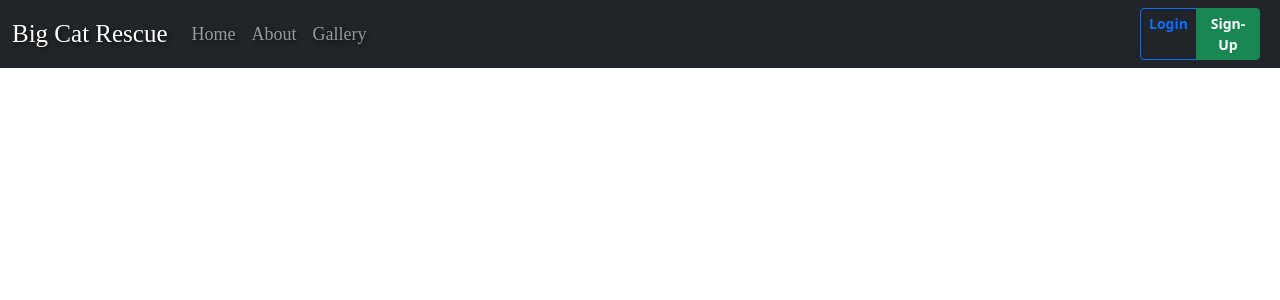
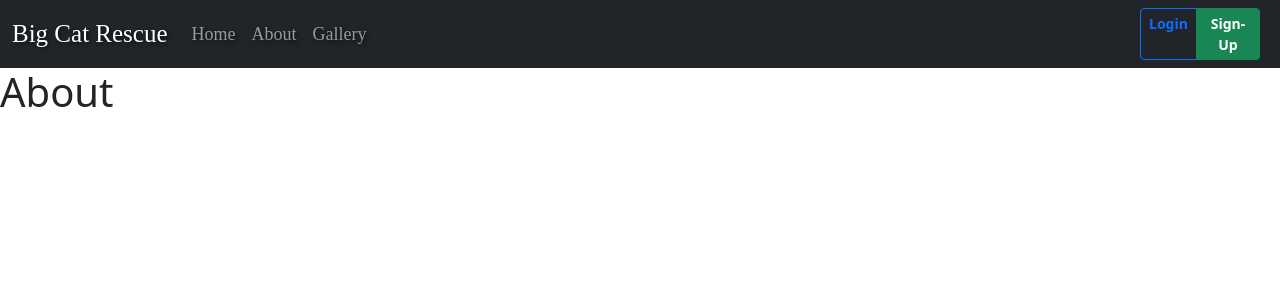
Before and after one commit to chlawrence31/cen3031-project, a React (Create React App) app in the folder frontend/: page /about in a window 1280 px wide. Shown: the top 300 px of the page. Built offline with nearby package versions, Linux system fonts and the light colour scheme; the HTML template or start-up script is replaced by a standard one.

Commit message:
Fixed bugs with overlapping Navbar on non-home pages

```diff
--- a/frontend/src/Components/NavbarComponent.js
+++ b/frontend/src/Components/NavbarComponent.js
@@ -1,16 +1,11 @@
+// NavbarComponent.js
 import React from 'react';
 import { Navbar, Nav, Container } from 'react-bootstrap';
 import { Link, useLocation } from 'react-router-dom';
-import LoginSignUp from './LoginSignUpButton'; // Import the LoginSignUp component
+import LoginSignUp from './LoginSignUpButton';
 
 const NavbarComponent = () => {
   const location = useLocation();
-
-  const navbarStyle = {
-    position: 'absolute', // Set position to absolute
-    width: '100%', // Ensure the navbar spans the entire width
-    zIndex: '100', // Set a higher z-index value than the slider to ensure on top
-  };
 
   const brandStyle = {
     fontFamily: 'Copperplate, serif',
@@ -24,11 +19,16 @@ const NavbarComponent = () => {
     textShadow: '2px 2px 4px rgba(0, 0, 0, 0.6)'
   };
 
-  // Conditionally apply the 'bg="transparent"' prop if the current route is the homepage
+  // Conditionally apply transparency and overlapping
   const navbarBg = location.pathname === '/home' ? 'transparent' : 'dark';
+  const navbarStyle = {
+    position: location.pathname === '/home' ? 'absolute' : 'relative',
+    width: '100%',
+    zIndex: '100',
+  };
 
   return (
-    <div style={{ position: 'relative' }}>
+    <div>
       <Navbar bg={navbarBg} variant="dark" expand="lg" style={navbarStyle}>
         <Container>
           <Navbar.Brand as={Link} to="/home" style={brandStyle}>Big Cat Rescue</Navbar.Brand>
```
